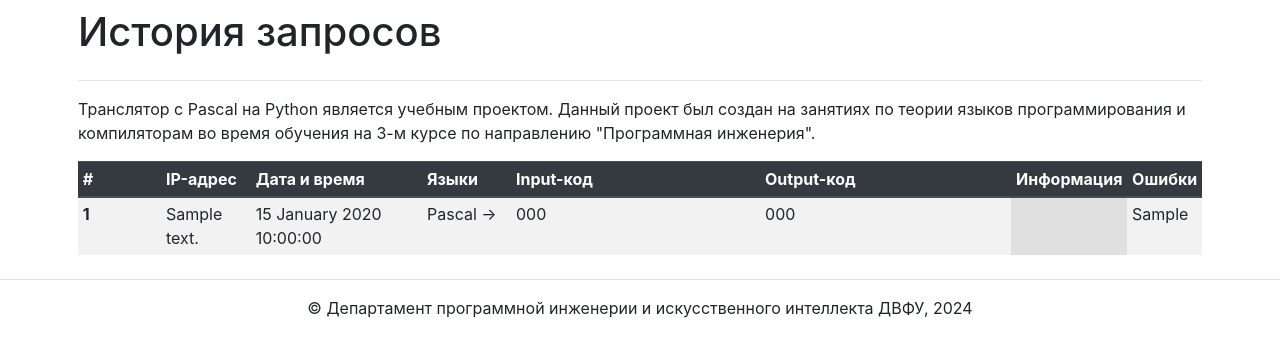
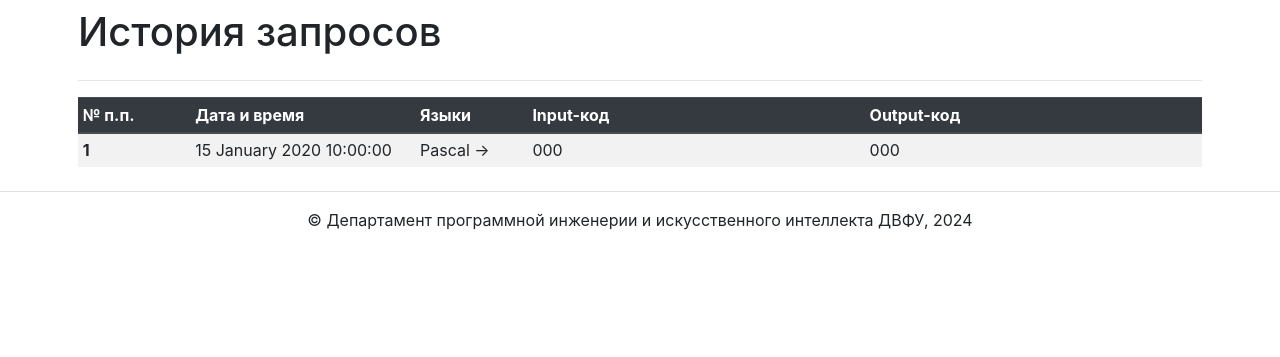
Before and after one commit to VerkhovtsovDenis/python-translator-website, a Django app: page /history/ in a window 1280 px wide. Shown: the part 96-453 px from the top of the page. Run offline with Django 3.2, Linux system fonts and the light colour scheme; data comes from the database, SQL or seed files in the repository; tables that the repository leaves empty hold one stand-in row (values such as "Sample post"); some libraries are stand-ins or nearby versions.

Commit message:
style
modified:   translator_project/templates/main/history.html
modified:   translator_project/templates/main/history.html

```diff
--- a/translator_project/templates/main/history.html
+++ b/translator_project/templates/main/history.html
@@ -8,38 +8,55 @@
 {% block content %}
 <h1 class="pb-2 mb-0">История запросов</h1>
 <hr />
+
+{% if not history %}
 <p>
   Транслятор с Pascal на Python является учебным проектом. Данный проект был
   создан на занятиях по теории языков программирования и компиляторам во время
   обучения на 3-м курсе по направлению "Программная инженерия".
 </p>
+{% endif %}
+
+<svg style="display: none;">
+  <symbol id="icon-info" xmlns="http://www.w3.org/2000/svg" viewBox="0 0 16 16">
+      <path d="M8 15A7 7 0 1 1 8 1a7 7 0 0 1 0 14m0 1A8 8 0 1 0 8 0a8 8 0 0 0 0 16"/>
+      <path d="m8.93 6.588-2.29.287-.082.38.45.083c.294.07.352.176.288.469l-.738 3.468c-.194.897.105 1.319.808 1.319.545 0 1.178-.252 1.465-.598l.088-.416c-.2.176-.492.246-.686.246-.275 0-.375-.193-.304-.533zM9 4.5a1 1 0 1 1-2 0 1 1 0 0 1 2 0"/>
+  </symbol>
+
+</svg>
+
+
 
 {% if history %}
   <div class="table-responsive">
     <table class="table table-striped table-hover table-sm">
       <thead class="thead-dark">
         <tr>
-          <th scope="col" class="col-md-1">#</th>
-          <th scope="col" class="col-md-1">IP-адрес</th>
+          <th scope="col" class="col-md-1">№ п.п.</th>
           <th scope="col" class="col-md-2">Дата и время</th>
           <th scope="col" class="col-md-1">Языки</th>
           <th scope="col" class="col-md-3">Input-код</th>
           <th scope="col" class="col-md-3">Output-код</th>
-          <th scope="col" class="col-md-2">Информация</th>
-          <th scope="col" class="col-md-2">Ошибки</th>
         </tr>
       </thead>
       <tbody>
         {% for token in history reversed %}
-        <tr">
+        <tr >
           <th scope="row">{{ forloop.counter }}</th>
-          <td>{{ token.ip_address }}</td>
           <td>{{ token.req_date|date:"d E Y H:i:s"}}</td>
           <td>Pascal → {{token.language}}</td>
           <td>{{ token.input_code|linebreaksbr|default:"-" }}</td>
+
+          {% if token.output_code %}
           <td>{{ token.output_code|linebreaksbr|default:"-" }}</td>
-          <td class="table-{{token.translating_status}}"></td>
-          <td>{{ token.translating_errors|default:"-" }}</td>
+          {% else %}
+            <td title="{{token.translating_errors}}">
+              Ошибка компиляции
+              <svg width="16" height="16" fill="currentColor">
+                <use href="#icon-info"></use>
+              </svg>
+            </td>
+          {% endif %}
         </tr>
         {% endfor %}
       </tbody>
```
